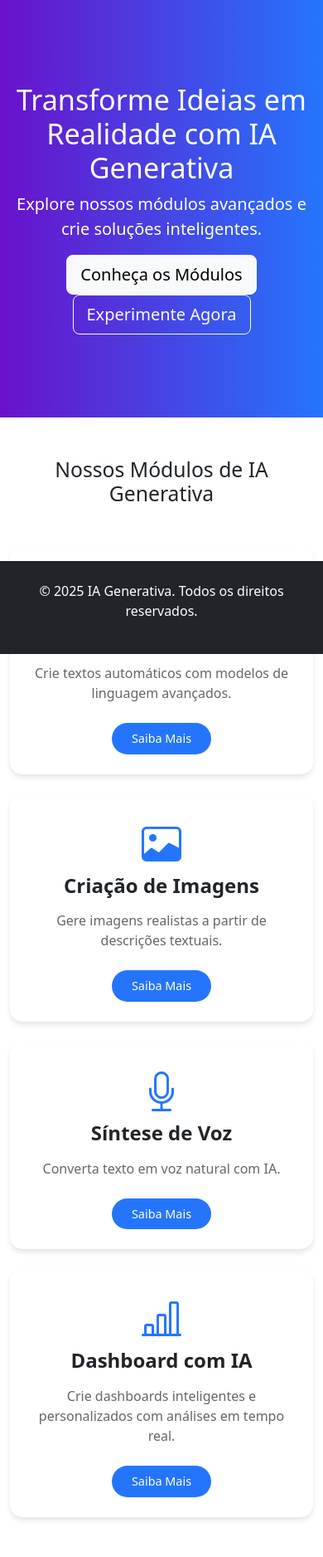
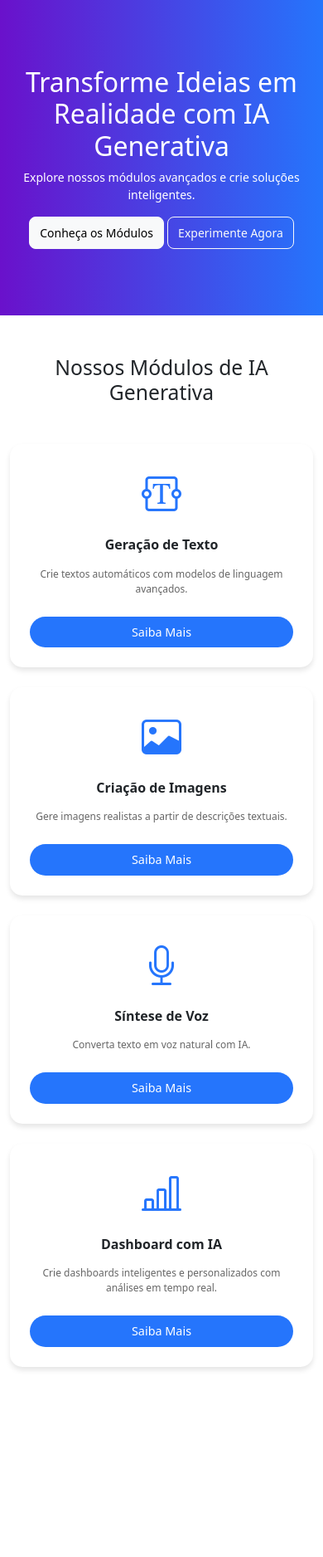
Before and after one commit to silva-fabiofreitas/WEB_IA, a Django app: page / in a window 390 px wide. Shown: the part 56-1932 px from the top of the page at 83% size. After the commit the page ends 1707 px from the top, so only its background shows below. Run offline with Django 5.2, Linux system fonts and the light colour scheme.

Commit message:
feat: Adicionar responsividade ao layout da página inicial e ajustar estilos

```diff
--- a/core/templates/core/base.html
+++ b/core/templates/core/base.html
@@ -15,7 +15,7 @@
         .hero-section {
           background: linear-gradient(to right, #6a11cb, #2575fc);
           color: white;
-          padding: 100px 0;
+          padding: 80px 0;
         }
         .module-card {
           transition: transform 0.3s, box-shadow 0.3s;
@@ -77,7 +77,7 @@
         <!-- Navbar -->
         <nav class="navbar navbar-expand-lg navbar-dark bg-dark">
             <div class="container">
-                <a class="navbar-brand" href="#">IA Generativa</a>
+                <a class="navbar-brand" href="/">IA Generativa</a>
                 <button class="navbar-toggler" type="button" data-bs-toggle="collapse" data-bs-target="#navbarNav">
                     <span class="navbar-toggler-icon"></span>
                 </button>
@@ -96,13 +96,6 @@
 
         <!-- Content -->
         <div class="content">{% block content %}Página Inicial{% endblock %}</div>
-
-        <!-- Rodapé -->
-        <footer class="bg-dark text-white py-4">
-            <div class="container text-center">
-                <p>&copy; 2025 IA Generativa. Todos os direitos reservados.</p>
-            </div>
-        </footer>
 
 
         <!-- Scripts -->
--- a/core/templates/core/home.html
+++ b/core/templates/core/home.html
@@ -10,7 +10,49 @@
     </head>
     <body>
 
-
+    <style>
+      @media (max-width: 1024px) {
+        .hero-section h1 {
+          font-size: 2.5rem;
+        }
+        .hero-section p {
+          font-size: 1rem;
+        }
+        .btn-lg {
+          padding: 0.5rem 1rem;
+          font-size: 1rem;
+        }
+        .module-card h3 {
+          font-size: 1.25rem;
+        }
+        .module-card p {
+          font-size: 0.875rem;
+        }
+      }
+      @media (max-width: 768px) {
+        .hero-section h1 {
+          font-size: 2rem;
+        }
+        .hero-section p {
+          font-size: 0.875rem;
+        }
+        .btn-lg {
+          padding: 0.5rem 0.75rem;
+          font-size: 0.875rem;
+        }
+        .module-card h3 {
+          font-size: 1rem;
+        }
+        .module-card p {
+          font-size: 0.75rem;
+        }
+      }
+      .module-card {
+        display: flex;
+        flex-direction: column;
+        justify-content: space-between;
+      }
+    </style>
       <!-- Hero Section -->
       <section id="home" class="hero-section text-center">
         <div class="container">
--- a/pyproject.toml
+++ b/pyproject.toml
@@ -27,4 +27,3 @@ ipdb = "^0.13.13"
 [build-system]
 requires = ["poetry-core"]
 build-backend = "poetry.core.masonry.api"
-package-mode = false
```
Also changed, not shown: core/templates/core/dashboard_ia.html (+11 -131 lines), 1 other file.
